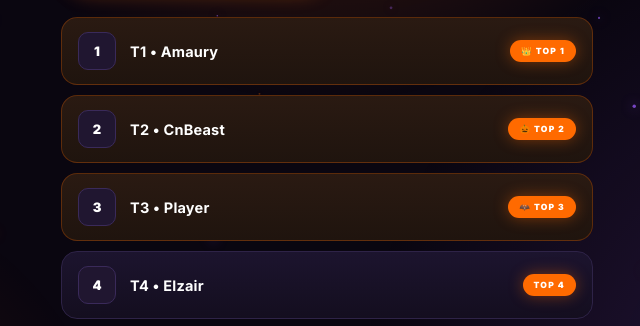
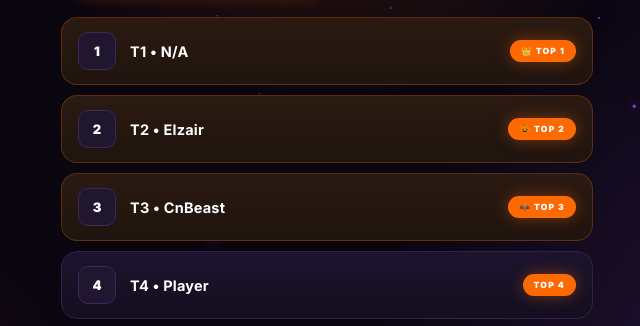
Before and after one commit to Azukybg1/top-10-emulator-players, a plain HTML site: page index.html in a window 1280 px wide. Shown: the part 237-563 px from the top of the page, 313-953 px from the left. Drawn offline with Linux system fonts and the light colour scheme.

Commit message:
Actualizar index.html

```diff
--- a/index.html
+++ b/index.html
@@ -48,7 +48,7 @@ h1 span{background:linear-gradient(180deg,#fff 10%,#ff8a2a 50%,#ff5e00);-webkit-
 <div id="emu" class="list"></div>
 </div>
 <script>
-const mobile = ["Amaury","CnBeast","Player","Elzair","Beta","Naxo","Rishi","Benykz","ItzRainbowBG","Aiden","Habib","IamNotPc","Sehur","ThunderBG","SamuraiBG","","","","",""];
+const mobile = ["N/A","Elzair","CnBeast","Player","Beta","Rishi","Naxo","Killer","ItzRainbowBG","Aiden","Habib","IamNotPc","Sehur","ThunderBG","SamuraiBG","","","","",""];
 const emu = ["Benykz","AzukyBG","Bannks","SanoManjiro","Fredd","Phoenix","Mihan","Astro","Killer","Anfal"];
 function render(list,id){
  let html="";
```
